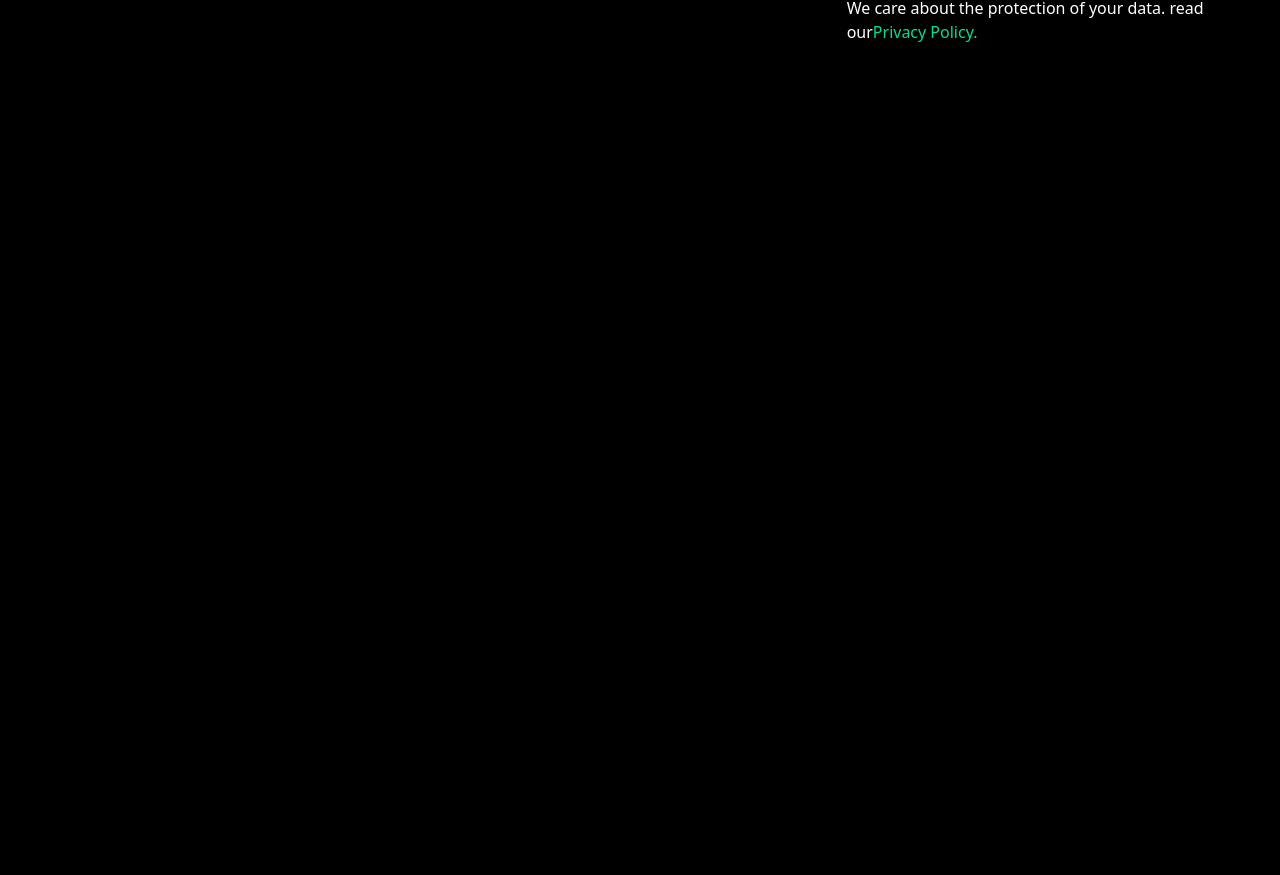
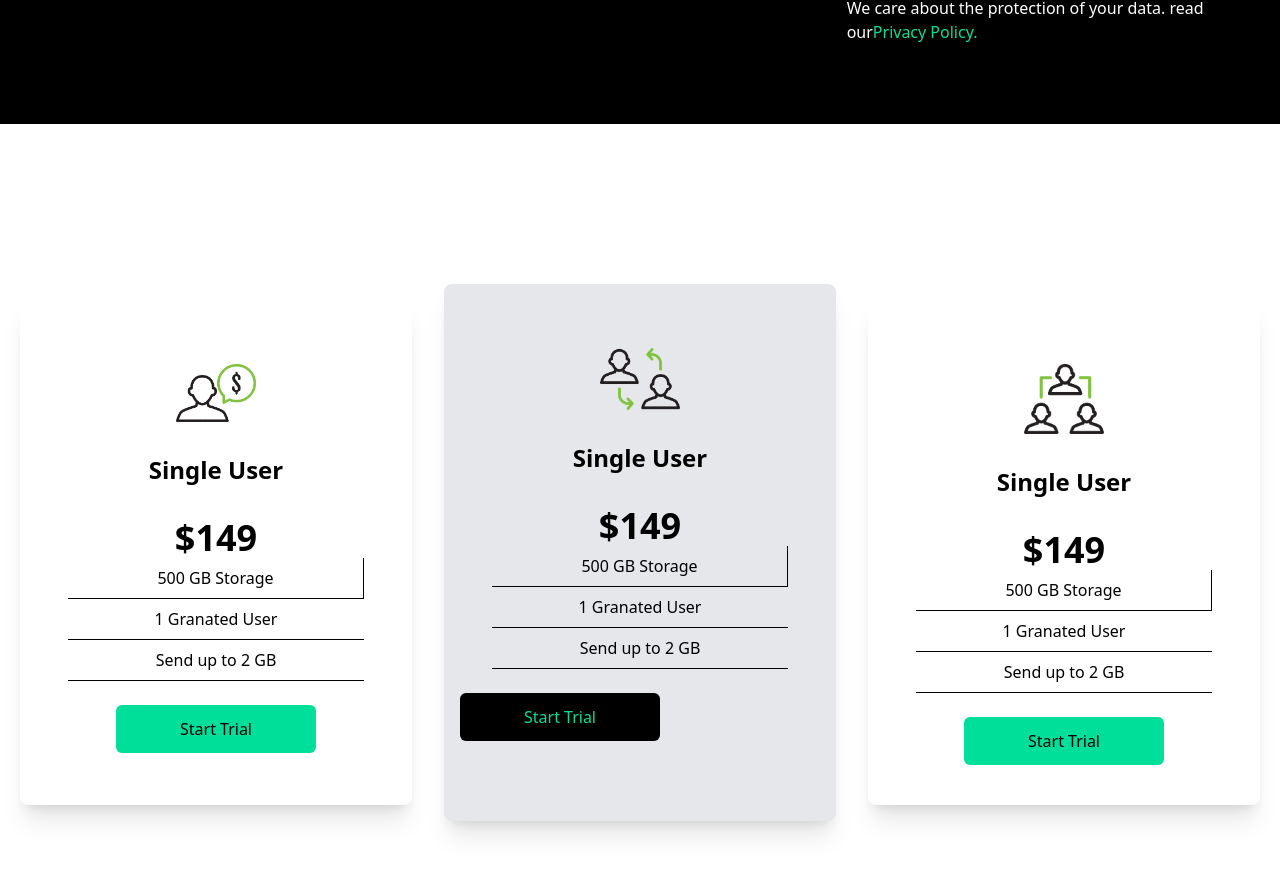
Before and after one commit to Demasse/wabsite-RTs, a React (Vite) app: page / in a window 1280 px wide. Shown: the part 1797-2672 px from the top of the page. Before the commit the page ends 1945 px from the top, so only its background shows below. Built offline with nearby package versions, Linux system fonts and the light colour scheme.

Commit message:
end-card

```diff
--- a/src/components/Cards.jsx
+++ b/src/components/Cards.jsx
@@ -1,7 +1,59 @@
 import React from 'react'
+import Single from '../assets/single.png';
+import Double from '../assets/double.png';
+import Triple from '../assets/triple.png';
 
 export const Cards = () => {
-  return (
-    <div>Cards</div>
-  )
+    return (
+        <div className=' w-full py-[10rem] px-4 bg-white ' >
+
+            <div className=" max-w-[1240px] mx-auto grid md:grid-cols-3 gap-8   ">
+
+                <div className=" w-full shadow-xl flex flex-col p-4 my-4 rounded-lg hover:scale-105  duration-300       ">
+                    <img className=' w-20 mx-auto mt-[3rem] bg-white   ' src={Single} alt="" />
+                    <h2 className=' text-2xl font-bold text-center py-8   '>Single User </h2>
+                    <p className=' text-center text-4xl font-bold '>$149</p>
+                    <div className=" text-center font-medium  ">
+                        <p className=' py-2  border-b border-r  mx-8 '>500 GB Storage </p>
+                        <p className='  py-2 border-b mx-8 '> 1 Granated User </p>
+                        <p className='  py-2 border-b mx-8 '> Send up to 2 GB </p>
+                    </div>
+                    {/* <button className='  bg-black w-[200px] rounded-md font-medium my-6 mx-auto py-3 px-6 text-[#00df9a] md:mx-0  '> Start Trial  </button> */}
+                    {/* <button className='bg-black w-[200px] text-center justify-center items-center rounded-md font-medium my-6 mx-auto px-6 py-3 text-[#00df9a] md:mx-0 '>  Start Trial  </button> */}
+                    <button className='bg-[#00df9a] w-[200px] rounded-md font-medium my-6 mx-auto px-6 py-3'>Start Trial</button>
+                </div>
+
+                <div className=" w-full shadow-xl bg-gray-200 flex flex-col p-4 md:my-0 my-8 rounded-lg hover:scale-105  duration-300       ">
+                    <img className=' w-20 mx-auto mt-[3rem] bg-transparent   ' src={Double} alt="" />
+                    <h2 className=' text-2xl font-bold text-center py-8   '>Single User </h2>
+                    <p className=' text-center text-4xl font-bold '>$149</p>
+                    <div className=" text-center font-medium  ">
+                        <p className=' py-2  border-b border-r  mx-8 '>500 GB Storage </p>
+                        <p className='  py-2 border-b mx-8 '> 1 Granated User </p>
+                        <p className='  py-2 border-b mx-8 '> Send up to 2 GB </p>
+                    </div>
+                    {/* <button className='  bg-black w-[200px] rounded-md font-medium my-6 mx-auto py-3 px-6 text-[#00df9a] md:mx-0  '> Start Trial  </button> */}
+                    {/* <button className='bg-black w-[200px] text-center justify-center items-center rounded-md font-medium my-6 mx-auto px-6 py-3 text-[#00df9a] md:mx-0 '>  Start Trial  </button> */}
+                    <button className='bg-black w-[200px] rounded-md font-medium my-6 mx-auto py-3 text-[#00df9a] md:mx-0'>Start Trial</button>
+                </div>
+
+                <div className=" w-full shadow-xl flex flex-col p-4 my-4 rounded-lg hover:scale-105  duration-300       ">
+                    <img className=' w-20 mx-auto mt-[3rem] bg-white   ' src={Triple} alt="" />
+                    <h2 className=' text-2xl font-bold text-center py-8   '>Single User </h2>
+                    <p className=' text-center text-4xl font-bold '>$149</p>
+                    <div className=" text-center font-medium  ">
+                        <p className=' py-2  border-b border-r  mx-8 '>500 GB Storage </p>
+                        <p className='  py-2 border-b mx-8 '> 1 Granated User </p>
+                        <p className='  py-2 border-b mx-8 '> Send up to 2 GB </p>
+                    </div>
+                    {/* <button className='  bg-black w-[200px] rounded-md font-medium my-6 mx-auto py-3 px-6 text-[#00df9a] md:mx-0  '> Start Trial  </button> */}
+                    {/* <button className='bg-black w-[200px] text-center justify-center items-center rounded-md font-medium my-6 mx-auto px-6 py-3 text-[#00df9a] md:mx-0 '>  Start Trial  </button> */}
+                    <button className='bg-[#00df9a] w-[200px] rounded-md font-medium my-6 mx-auto px-6 py-3'>Start Trial</button>
+                </div>
+
+
+            </div>
+
+        </div>
+    )
 }
```
